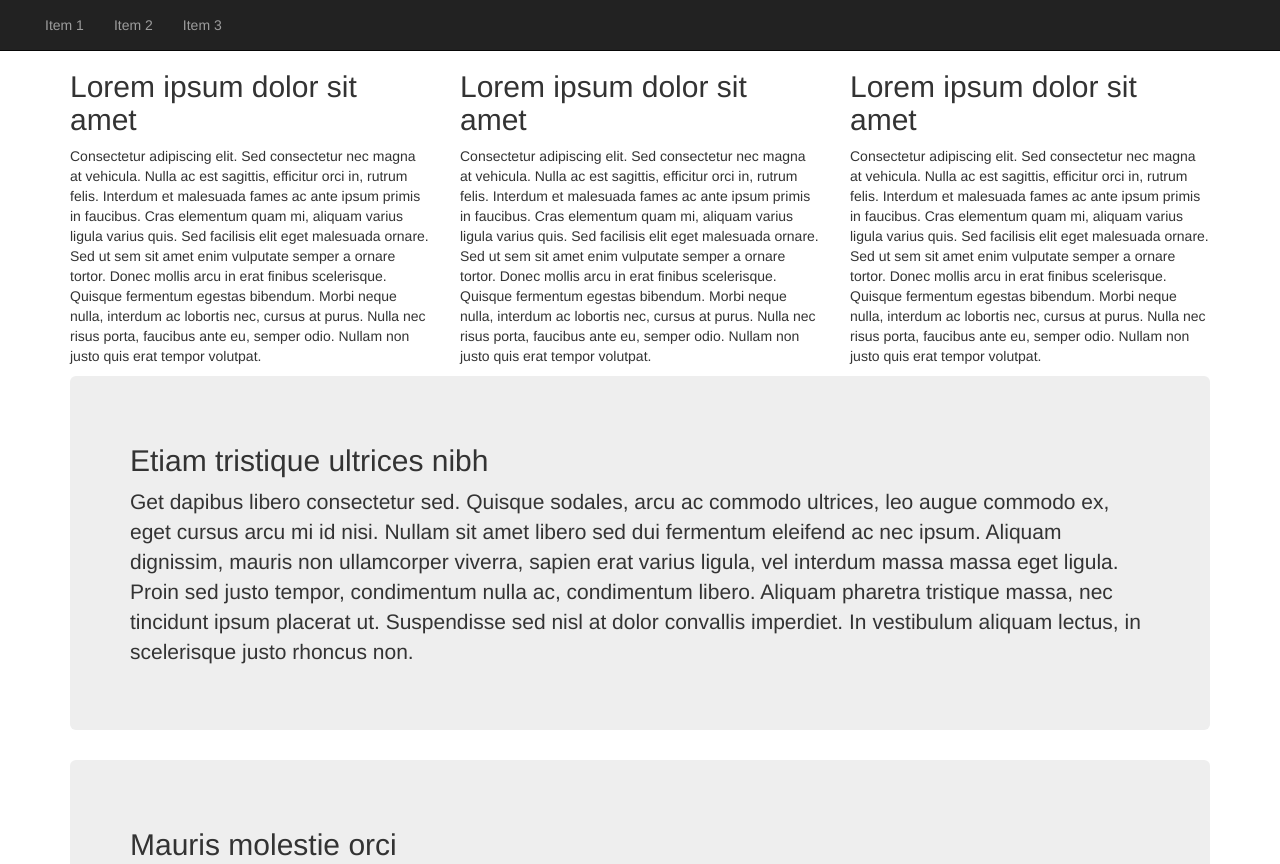
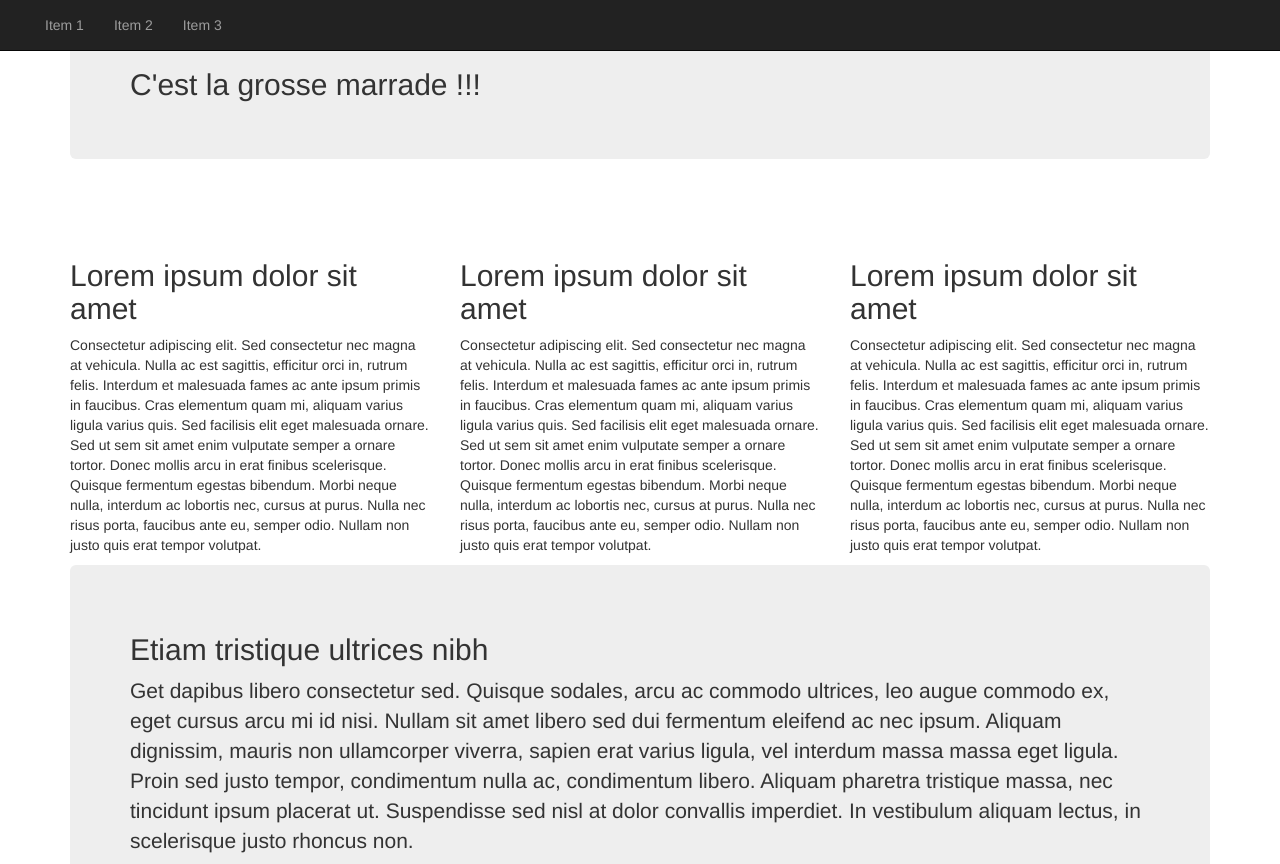
Before and after one commit to nicodeforge/hello-world, a plain HTML site: page index.htm in a window 1280 px wide. Shown: the top 864 px of the page. Drawn offline with nearby package versions, Linux system fonts and the light colour scheme.

Commit message:
Ajouté une note d'humour

```diff
--- a/index.htm
+++ b/index.htm
@@ -42,7 +42,9 @@
 
 
 		<div class="container">
-
+			<div class="jumbotron">
+				<h2>C'est la grosse marrade !!!</h2>
+			</div>
 			<section class="row" id="item1" >
 				<article class="col-md-4">
 					<h2>Lorem ipsum dolor sit amet</h2>
```
